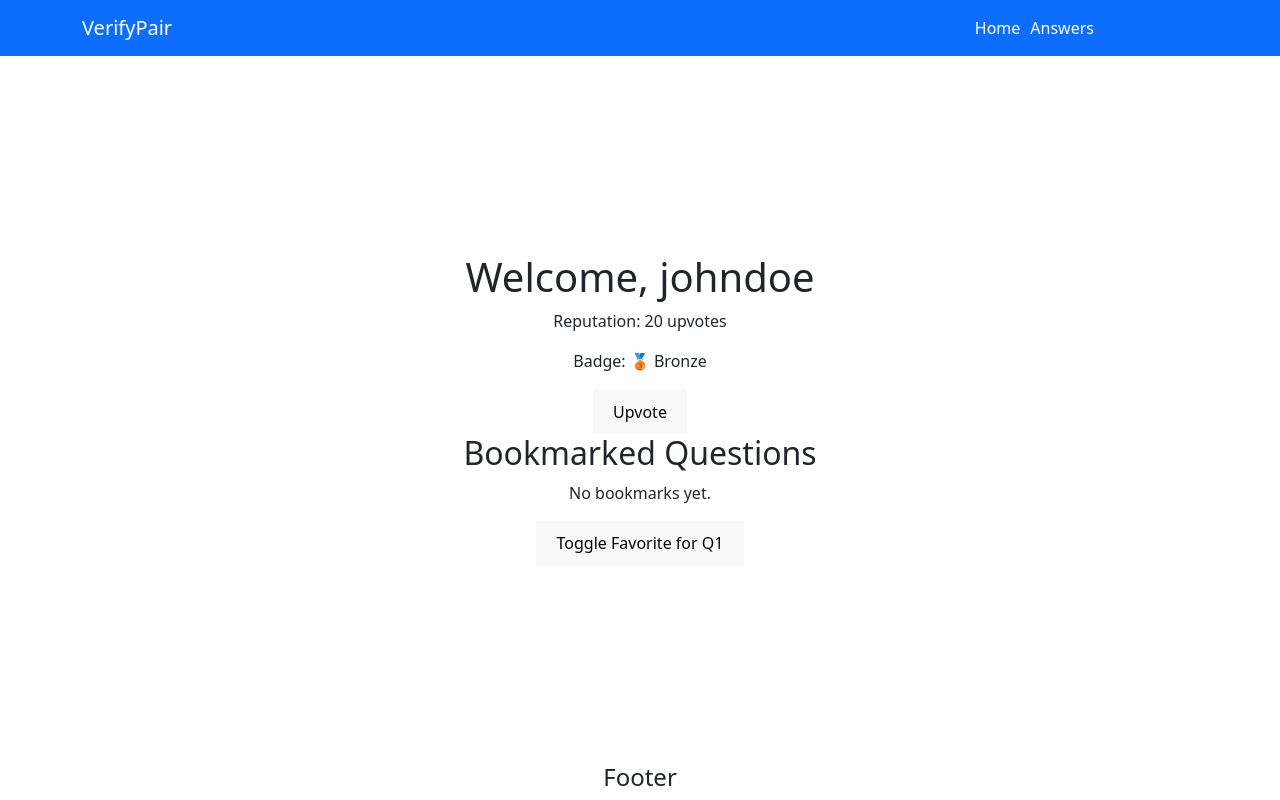
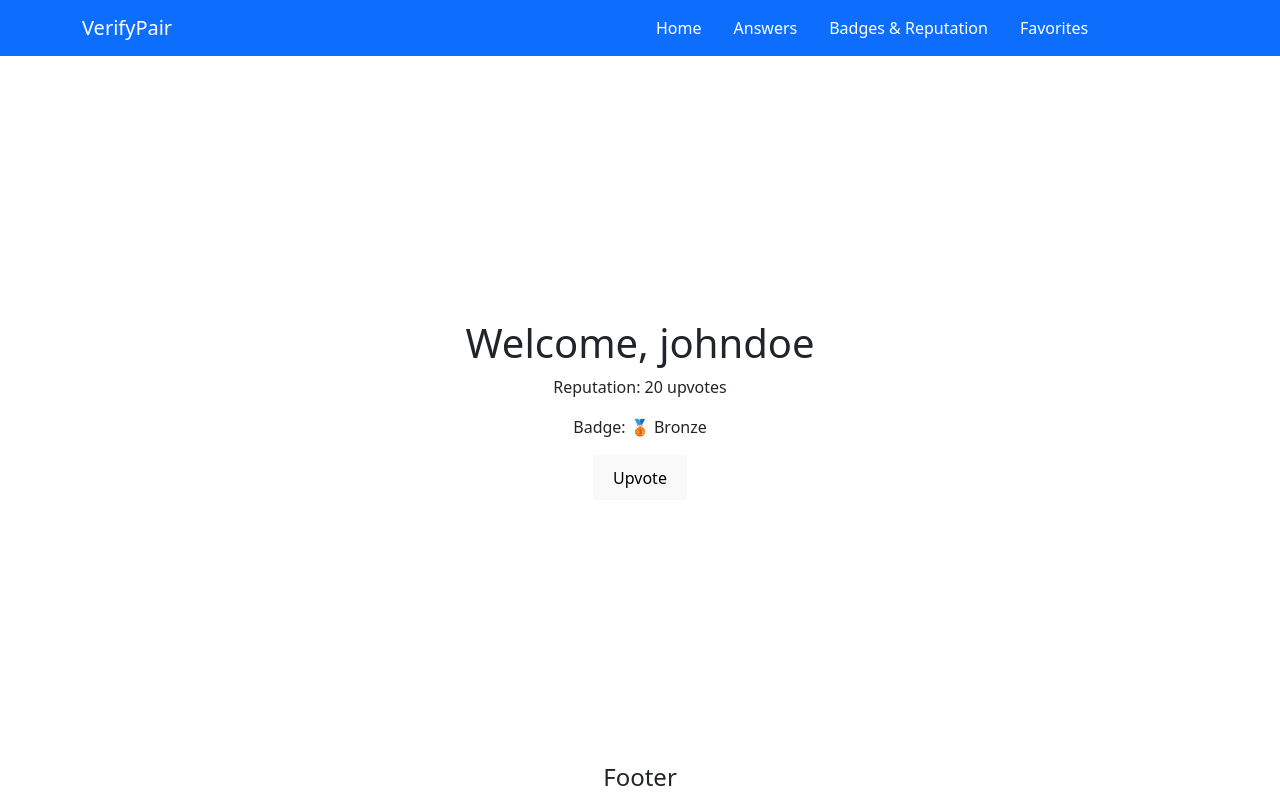
Before and after one commit to Study-Program-Applied-Computer-Science/usability-testing-and-verification-verifypair, a React (Vite) app: page /badges in a window 1280 px wide. Built offline with nearby package versions, Linux system fonts and the light colour scheme.

Commit message:
Refined the two features(favorite and badge)

```diff
--- a/src/App.jsx
+++ b/src/App.jsx
@@ -1,75 +1,19 @@
 import './App.css';
 import { BrowserRouter, Routes, Route } from 'react-router-dom';
-import { useState, useEffect } from 'react';
+import Layout from './Layout';
 import Answer from './components/Answer';
-import Layout from './Layout';
+import BadgeReputation from './components/BadgeReputation';
+import Favorites from './components/Favorites';
 
 function App() {
-  const [user, setUser] = useState({
-    username: "johndoe",
-    upvotesReceived: 20,
-  });
-
-  // Badge determination based on total number of votes on a user's profile
-  const getBadge = (upvotes) => {
-    if (upvotes >= 200) return "💎 Diamond";
-    if (upvotes >= 100) return "🏆 Platinum";
-    if (upvotes >= 50) return "🥇 Gold";
-    if (upvotes >= 25) return "🥈 Silver";
-    if (upvotes >= 10) return "🥉 Bronze";
-    return "🚀 Newbie";
-  };
-
-  // This is basically for handling upvotes for when user clicks "upvote" since idk how you did it
-  const handleUpvote = () => {
-    setUser((prevUser) => ({
-      ...prevUser,
-      upvotesReceived: prevUser.upvotesReceived + 1,
-    }));
-  };
-
-  // Favorite (Bookmark) Feature
-  const [favorites, setFavorites] = useState([]);
-
-  // Load favorites from localStorage
-  useEffect(() => {
-    const storedFavorites = JSON.parse(localStorage.getItem("favorites")) || [];
-    setFavorites(storedFavorites);
-  }, []);
-
-  // Toggle favorite (add/remove question ID)
-  const toggleFavorite = (questionId) => {
-    setFavorites((prev) => {
-      const updatedFavorites = prev.includes(questionId)
-        ? prev.filter((id) => id !== questionId) // Remove if exists
-        : [...prev, questionId]; // Add if not exists
-      localStorage.setItem("favorites", JSON.stringify(updatedFavorites));
-      return updatedFavorites;
-    });
-  };
-
   return (
     <BrowserRouter>
       <Layout>
-        <h1>Welcome, {user.username}</h1>
-        <p>Reputation: {user.upvotesReceived} upvotes</p>
-        <p>Badge: {getBadge(user.upvotesReceived)}</p>
-        <button onClick={handleUpvote}>Upvote</button>
-
-        {/* Bookmarks Section */}
-        <h2>Bookmarked Questions</h2>
-        {favorites.length > 0 ? (
-          favorites.map((id) => <p key={id}>Question {id}</p>)
-        ) : (
-          <p>No bookmarks yet.</p>
-        )}
-
-        {/* Example Button to Toggle Favorite (Replace with actual question list) */}
-        <button onClick={() => toggleFavorite(1)}>Toggle Favorite for Q1</button>
-
         <Routes>
-          <Route path="/" element={<>TEst</>} />
+          <Route path="/" element={<>Test</>} />
           <Route path="/answer" element={<Answer />} />
+          <Route path="/badges" element={<BadgeReputation />} />
+          <Route path="/favorites" element={<Favorites />} />
         </Routes>
       </Layout>
     </BrowserRouter>
--- /dev/null
+++ b/src/components/BadgeReputation.jsx
@@ -0,0 +1,37 @@
+import { useState } from "react";
+
+function Reputation() {
+  const [user, setUser] = useState({
+    username: "johndoe",
+    upvotesReceived: 20,
+  });
+
+  // Badge determination based on total number of votes on a user's profile
+  const getBadge = (upvotes) => {
+    if (upvotes >= 200) return "💎 Diamond";
+    if (upvotes >= 100) return "🏆 Platinum";
+    if (upvotes >= 50) return "🥇 Gold";
+    if (upvotes >= 25) return "🥈 Silver";
+    if (upvotes >= 10) return "🥉 Bronze";
+    return "🚀 Newbie";
+  };
+
+  // This is basically for handling upvotes for when user clicks "upvote" since idk how you did it
+  const handleUpvote = () => {
+    setUser((prevUser) => ({
+      ...prevUser,
+      upvotesReceived: prevUser.upvotesReceived + 1,
+    }));
+  };
+
+  return (
+    <div>
+      <h1>Welcome, {user.username}</h1>
+      <p>Reputation: {user.upvotesReceived} upvotes</p>
+      <p>Badge: {getBadge(user.upvotesReceived)}</p>
+      <button onClick={handleUpvote}>Upvote</button>
+    </div>
+  );
+}
+
+export default Reputation;
--- /dev/null
+++ b/src/components/Favorites.jsx
@@ -0,0 +1,38 @@
+import { useState, useEffect } from "react";
+
+function Favorites() {
+  const [favorites, setFavorites] = useState([]);
+
+  // Load favorites from localStorage
+  useEffect(() => {
+    const storedFavorites = JSON.parse(localStorage.getItem("favorites")) || [];
+    setFavorites(storedFavorites);
+  }, []);
+
+  // Toggle favorite (add/remove question ID)
+  const toggleFavorite = (questionId) => {
+    setFavorites((prev) => {
+      const updatedFavorites = prev.includes(questionId)
+        ? prev.filter((id) => id !== questionId) // Remove if exists
+        : [...prev, questionId]; // Add if not exists
+      localStorage.setItem("favorites", JSON.stringify(updatedFavorites));
+      return updatedFavorites;
+    });
+  };
+
+  return (
+    <div>
+      <h2>Bookmarked Questions</h2>
+      {favorites.length > 0 ? (
+        favorites.map((id) => <p key={id}>Question {id}</p>)
+      ) : (
+        <p>No bookmarks yet.</p>
+      )}
+
+      {/* Example Button to toggle Favorite (Heres where I replace "toggleFavorite(1)" with the actual question id) */}
+      <button onClick={() => toggleFavorite(1)}>Toggle Favorite for Q1</button>
+    </div>
+  );
+}
+
+export default Favorites;
--- a/src/components/Header.jsx
+++ b/src/components/Header.jsx
@@ -6,9 +6,19 @@ const Header = () => {
         <nav className="navbar navbar-expand-lg navbar-dark bg-primary">
             <div className="container justify-content-between">
                 <a className="navbar-brand" href="#">VerifyPair</a>
-                <div className="d-flex" style={{ width: '20%', color: "white" }} id="navbarNav">
-                    <Link className="nav-link" to="/" style={{ paddingRight: "10px" }}><p style={{ margin: 0 }}> Home </p></Link>
-                    <Link className="nav-link" to="/answer"><p style={{ margin: 0 }}> Answers </p></Link>
+                <div className="d-flex" style={{ width: '50%', color: "white" }} id="navbarNav">
+                    <Link className="nav-link mx-3" to="/">
+                        <p style={{ margin: 0 }}> Home </p>
+                    </Link>
+                    <Link className="nav-link mx-3" to="/answer">
+                        <p style={{ margin: 0 }}> Answers </p>
+                    </Link>
+                    <Link className="nav-link mx-3" to="/badges">
+                        <p style={{ margin: 0 }}> Badges & Reputation </p>
+                    </Link>
+                    <Link className="nav-link mx-3" to="/favorites">
+                        <p style={{ margin: 0 }}> Favorites </p>
+                    </Link>
                 </div>
             </div>
         </nav>
```
